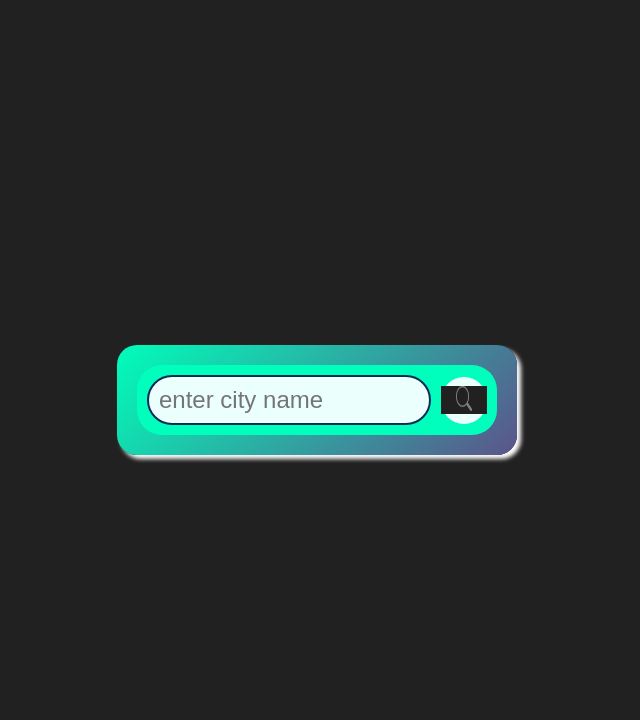
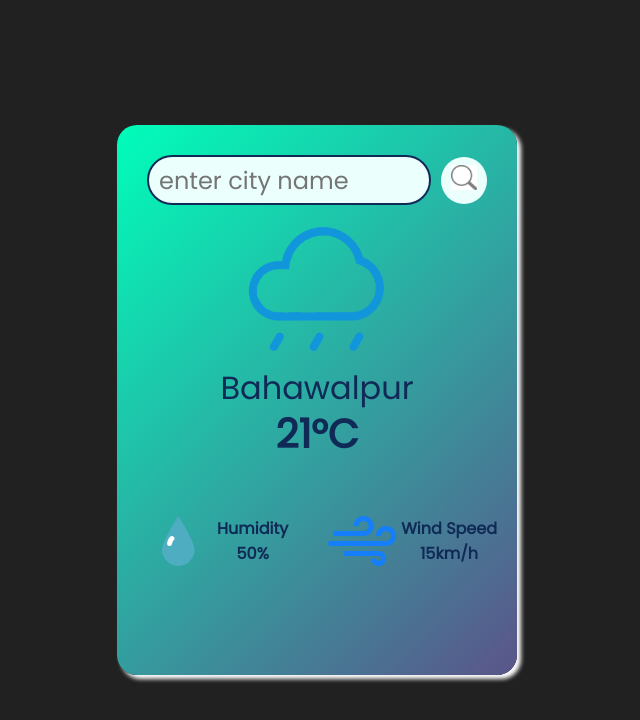
Before and after one commit to Muhammad-Arslan11/Weather-App, a plain HTML site: page index.html in a window 1280 px wide. Shown: the whole page, without its empty margins (323-963 px from the left). Drawn offline with Linux system fonts and the light colour scheme.

Commit message:
UI complete

```diff
--- a/index.html
+++ b/index.html
@@ -4,6 +4,9 @@
     <meta charset="UTF-8" />
     <meta name="viewport" content="width=device-width, initial-scale=1.0" />
     <title>Weather App</title>
+    <link rel="preconnect" href="https://fonts.googleapis.com">
+<link rel="preconnect" href="https://fonts.gstatic.com" crossorigin>
+<link href="https://fonts.googleapis.com/css2?family=Poppins&display=swap" rel="stylesheet">
     <link rel="stylesheet" href="style.css" />
   </head>
   <body>
@@ -17,10 +20,32 @@
         />
 
         <button class="btn">
-          <div class="search-img">
-            <img src="images/search-img.png" height="25px">
+          <img src="images/search-img.png" height="25px" />
+        </button>
+      </div>
+
+      <div class="weather-section">
+        <img src="images/rain-icon.png" class="rain-icon" width="150px">
+        <h1 class="city-name">Bahawalpur</h1>
+        <h2 class="temp">21°C</h2>
+
+        <div class="details">
+          <div class="col">
+            <img src="images/humidity-icon.png" class="humidity-icon" height="80px">
+            <div>
+              <p>Humidity</p>
+              <p class="humidity">50%</p>
+            </div>
           </div>
-        </button>
+
+          <div class="col">
+            <img src="images/wind-icon.png" class="wind-icon" height="80px">
+            <div>
+              <p>Wind Speed</p>
+              <p class="wind">15km/h</p>
+            </div>
+          </div>
+        </div>
       </div>
     </section>
     <script
--- a/style.css
+++ b/style.css
@@ -16,7 +16,7 @@ body{
 }
 
 .main-body{
-
+     height: 550px;
    text-align: center;
    width: 90%;
    max-width:400px;
@@ -27,7 +27,7 @@ body{
    border-radius: 20px;
 }
 .search{
-    background: #00febc;
+    background: transparent;
     display: flex;
     justify-content: space-between;
     align-items: center;
@@ -60,18 +60,55 @@ body{
     cursor: pointer;
     margin-right: 10px;
 }
-.btn:hover{
-    /* height: 40px;
-    border: 2px solid;
-    background: linear-gradient(135deg, #00feba, #5b548a);
-    border-radius: 18px; */
+
+
+.search button img{
+    background: white;
 }
 
-.search button img{
-    /* height: 16px; */
+.weather-section{
+    background:transparent;
+}
 
-    /* padding-right: 14px; */
-    /* background: #00febc; */
-    /* height: 24px; */
-    width: 16px;
+.weather-section img{
+    background: transparent;
 }
+
+.weather-section h1{
+    font-size: 2rem;
+    font-weight: 500;
+}
+
+.temp{
+    margin-top: -8px;
+}
+.city-name{
+  margin-top: -8px;
+}
+
+.weather-section h2{
+    font-size: 2.5rem;
+    font-weight: bolder;
+}
+
+.details {
+    background: transparent;
+    display: flex;
+    justify-content: space-between;
+    align-items: center;
+    margin-top: 37px;
+}
+
+.details,div,h1,h2,p{
+    color: rgb(16, 42, 86);background: transparent;
+}
+.col{
+    display: flex;
+    align-items: center;
+    /* justify-content: ; */
+}
+
+.details p{
+    font-size: 1.0rem;
+    font-weight: bolder;
+}
```
Also changed, not shown: images/humidity-icon.png (added), images/rain-icon.png (added), images/wind-icon.png (added).
